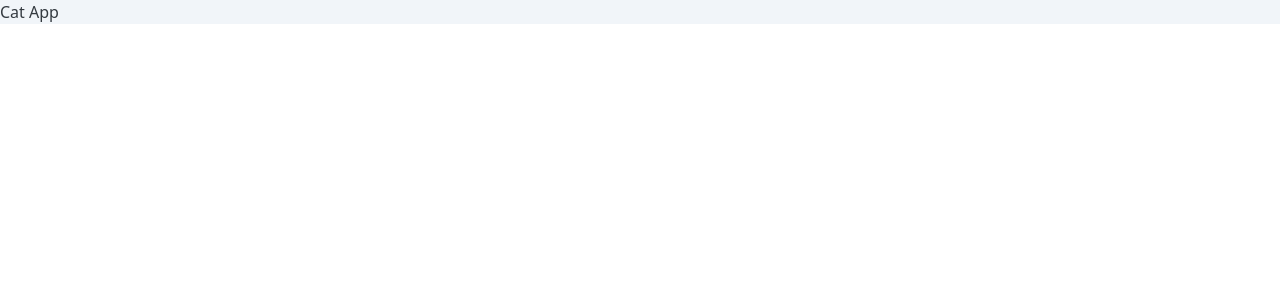
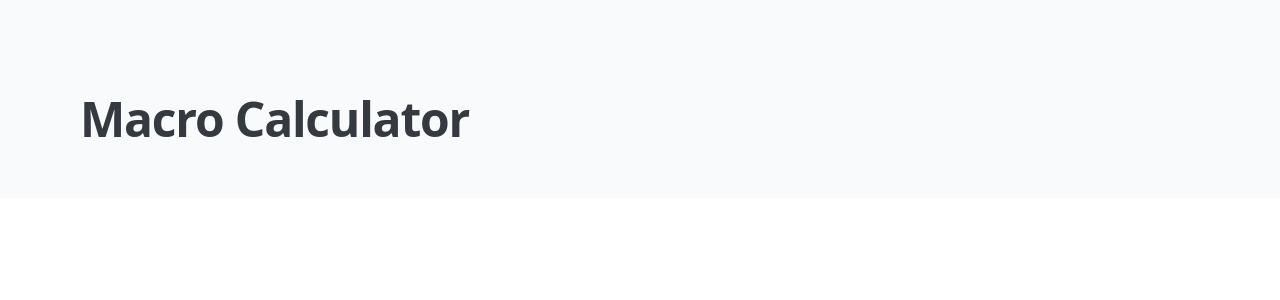
Before and after one commit to cityscapedview/Macro-Calculator, a React (Vite) app in the folder MacroCalculator/: page / in a window 1280 px wide. Shown: the top 300 px of the page. Built offline with nearby package versions, Linux system fonts and the light colour scheme.

Commit message:
Header Section
+Converted Header Section to JSX
+Fixed Global Section and Body Sections to accept children props and classes.

```diff
--- a/MacroCalculator/src/App.jsx
+++ b/MacroCalculator/src/App.jsx
@@ -1,12 +1,15 @@
 import { useState } from "react";
 import Body from "./components/Body";
 import GlobalContainer from "./components/GlobalContainer";
+import Header from "./components/Header";
 
 function App() {
   return (
-    <div className="App">
+    <div>
       <Body>
-        <GlobalContainer></GlobalContainer>
+        <GlobalContainer>
+          <Header></Header>
+        </GlobalContainer>
       </Body>
     </div>
   );
--- a/MacroCalculator/src/components/Body.jsx
+++ b/MacroCalculator/src/components/Body.jsx
@@ -1,9 +1,9 @@
-const Body = () => {
-  return (
-    <div className="text-[#343a40] bg-slate-100 dark:text-white dark:bg-slate-900">
-      <p>Cat App</p>
-    </div>
-  );
+const Body = (props) => {
+  const classes =
+    "text-[#343a40] bg-slate-100 dark:text-white dark:bg-slate-900 " +
+    props.className;
+
+  return <div className={classes}>{props.children}</div>;
 };
 
 export default Body;
--- a/MacroCalculator/src/components/GlobalContainer.jsx
+++ b/MacroCalculator/src/components/GlobalContainer.jsx
@@ -1,9 +1,9 @@
-const GlobalContainer = () => {
-  return (
-    <div className="max-w-7xl my-0 mx-auto px-20 bg-slate-50 dark:bg-slate-900">
-      <p>Cat in Hat website</p>
-    </div>
-  );
+const GlobalContainer = (props) => {
+  const classes =
+    "max-w-7xl my-0 mx-auto px-20 bg-slate-50 dark:bg-slate-900 " +
+    props.className;
+
+  return <div className={classes}>{props.children}</div>;
 };
 
 export default GlobalContainer;
--- /dev/null
+++ b/MacroCalculator/src/components/Header.jsx
@@ -0,0 +1,17 @@
+const Header = () => {
+  return (
+    <div>
+      <header className="mb-8 grid grid-cols-1 pt-20">
+        {/* Header Text Box */}
+        <div className="self-center">
+          {/* Header Title */}
+          <h1 className="mb-10 text-5xl leading-relaxed tracking-tight font-semibold dark:text-slate-200">
+            Macro Calculator
+          </h1>
+        </div>
+      </header>
+    </div>
+  );
+};
+
+export default Header;
```
